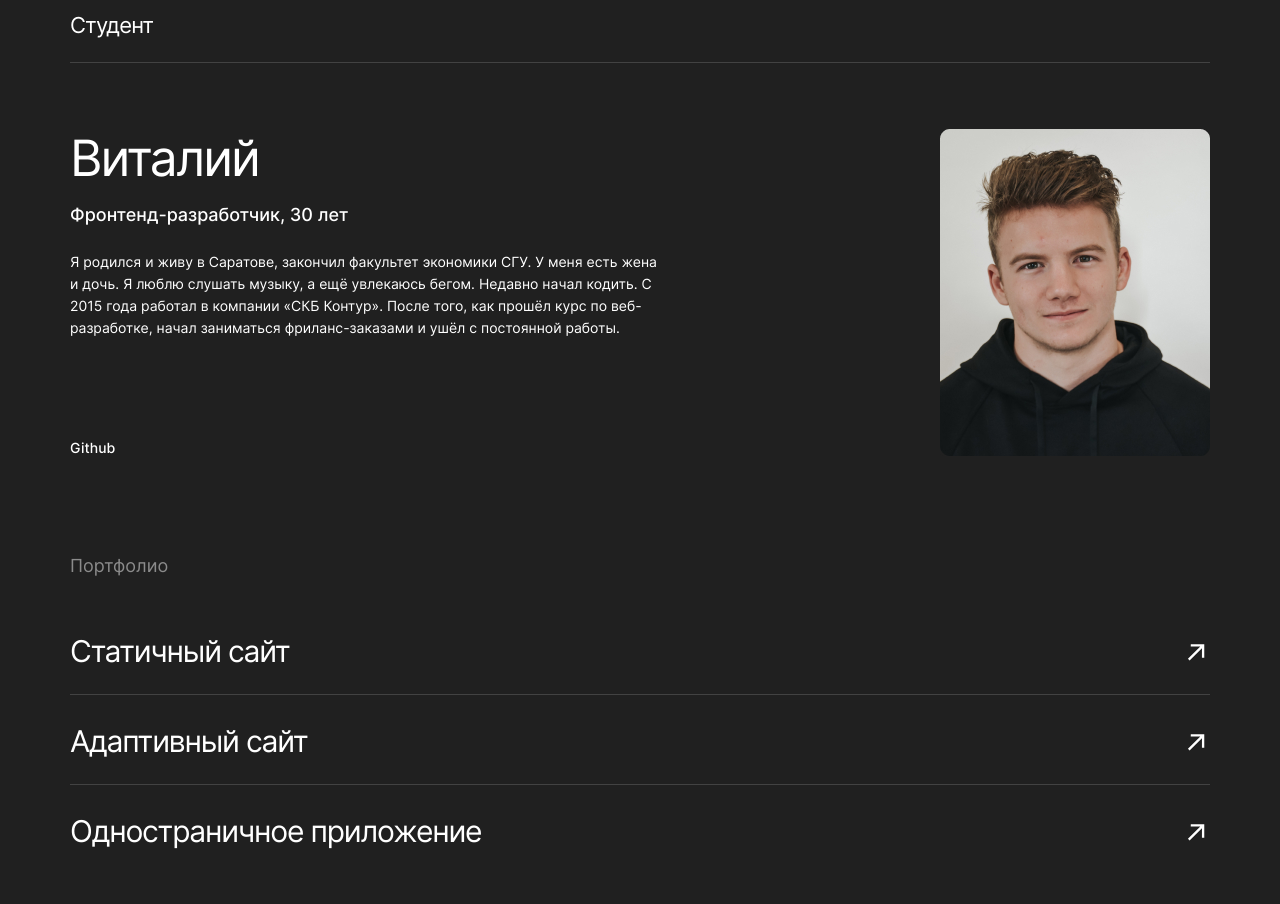
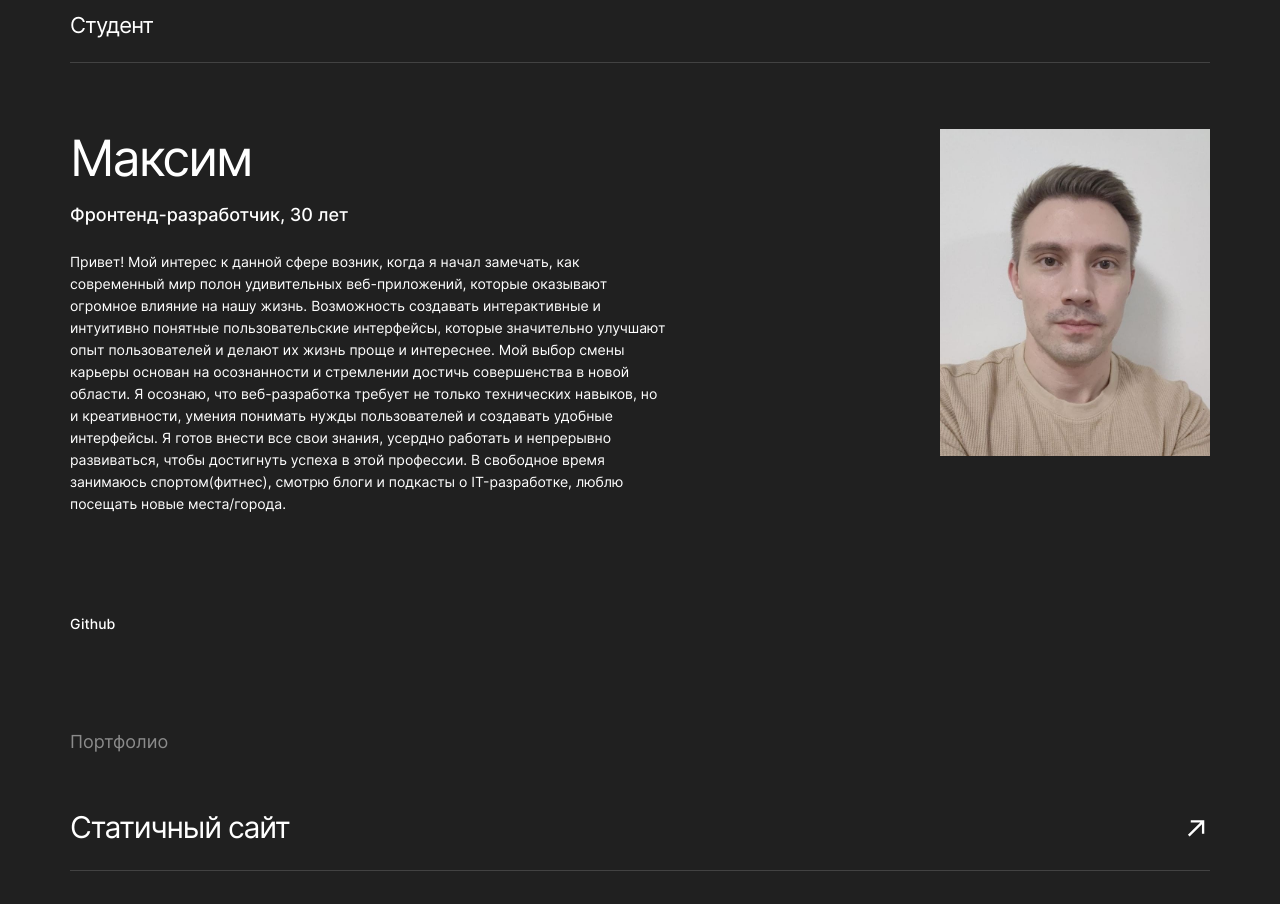
Before and after one commit to MaxLogvinov/movies-explorer-frontend, a React (Create React App) app: page / in a window 1280 px wide. Shown: the part 1980-2884 px from the top of the page. Built offline with nearby package versions, Linux system fonts and the light colour scheme; no server answers; the HTML template or start-up script is replaced by a standard one.

Commit message:
изменены данные студента и readme

```diff
--- a/src/components/AboutMe/AboutMe.css
+++ b/src/components/AboutMe/AboutMe.css
@@ -76,6 +76,7 @@
 .about-me__photo {
   width: 270px;
   height: 327px;
+  object-fit: cover;
 }
 
 @media screen and (max-width: 1023px) {
--- a/src/components/AboutMe/AboutMe.js
+++ b/src/components/AboutMe/AboutMe.js
@@ -1,5 +1,5 @@
 import './AboutMe.css';
-import Vit from '../../images/Vit.jpg';
+import Me from '../../images/me.jpeg';
 
 function AboutMe() {
   return (
@@ -7,14 +7,22 @@
       <h3 className="about-me__title">Студент</h3>
       <div className="about-me__container">
         <div className="about-me__info">
-          <h2 className="about-me__heading">Виталий</h2>
+          <h2 className="about-me__heading">Максим</h2>
           <p className="about-me__occupation">Фронтенд-разработчик, 30 лет</p>
           <p className="about-me__description">
-            Я родился и живу в Саратове, закончил факультет экономики СГУ. У
-            меня есть жена и дочь. Я люблю слушать музыку, а ещё увлекаюсь
-            бегом. Недавно начал кодить. С 2015 года работал в компании «СКБ
-            Контур». После того, как прошёл курс по веб-разработке, начал
-            заниматься фриланс-заказами и ушёл с постоянной работы.
+            Привет! Мой интерес к данной сфере возник, когда я начал замечать,
+            как современный мир полон удивительных веб-приложений, которые
+            оказывают огромное влияние на нашу жизнь. Возможность создавать
+            интерактивные и интуитивно понятные пользовательские интерфейсы,
+            которые значительно улучшают опыт пользователей и делают их жизнь
+            проще и интереснее. Мой выбор смены карьеры основан на осознанности
+            и стремлении достичь совершенства в новой области. Я осознаю, что
+            веб-разработка требует не только технических навыков, но и
+            креативности, умения понимать нужды пользователей и создавать
+            удобные интерфейсы. Я готов внести все свои знания, усердно работать
+            и непрерывно развиваться, чтобы достигнуть успеха в этой профессии.
+            В свободное время занимаюсь спортом(фитнес), смотрю блоги и подкасты
+            о IT-разработке, люблю посещать новые места/города.
           </p>
           <a
             href="https://github.com/MaxLogvinov"
@@ -24,7 +32,7 @@
             Github
           </a>
         </div>
-        <img src={Vit} alt="Фото студента" className="about-me__photo" />
+        <img src={Me} alt="Фото студента" className="about-me__photo" />
       </div>
     </section>
   );
--- a/src/utils/MainApi.js
+++ b/src/utils/MainApi.js
@@ -1,6 +1,6 @@
-const MAIN_API_URL = 'https://api.diploma.maxlogvinov.nomoredomainsicu.ru/';
+// const MAIN_API_URL = 'https://api.diploma.maxlogvinov.nomoredomainsicu.ru/';
 
-// const MAIN_API_URL = 'http://localhost:4001/';
+const MAIN_API_URL = 'http://localhost:4001/';
 class Api {
   constructor({ url, headers }) {
     this._url = url;
```
Also changed, not shown: src/images/me.jpeg (added), 1 other file (tests, documents, lock files or other folders).
